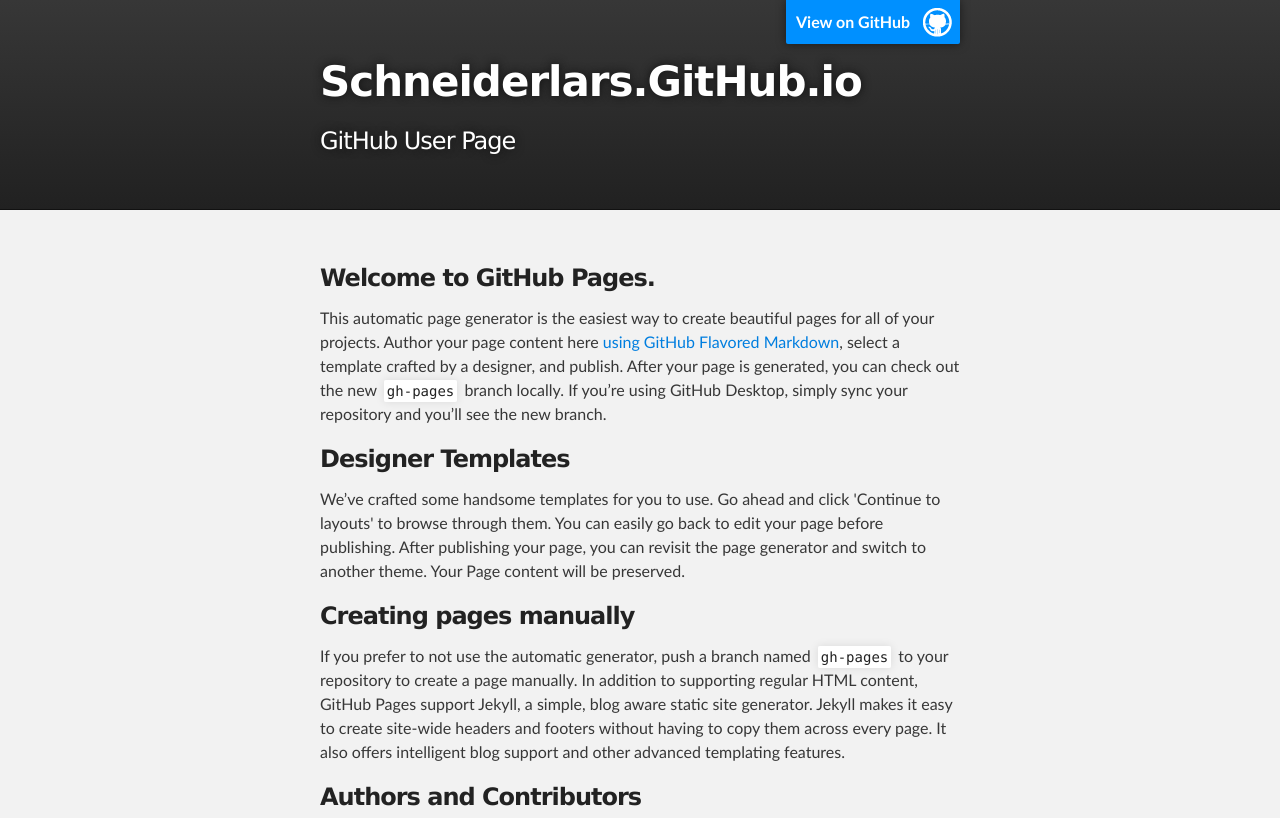
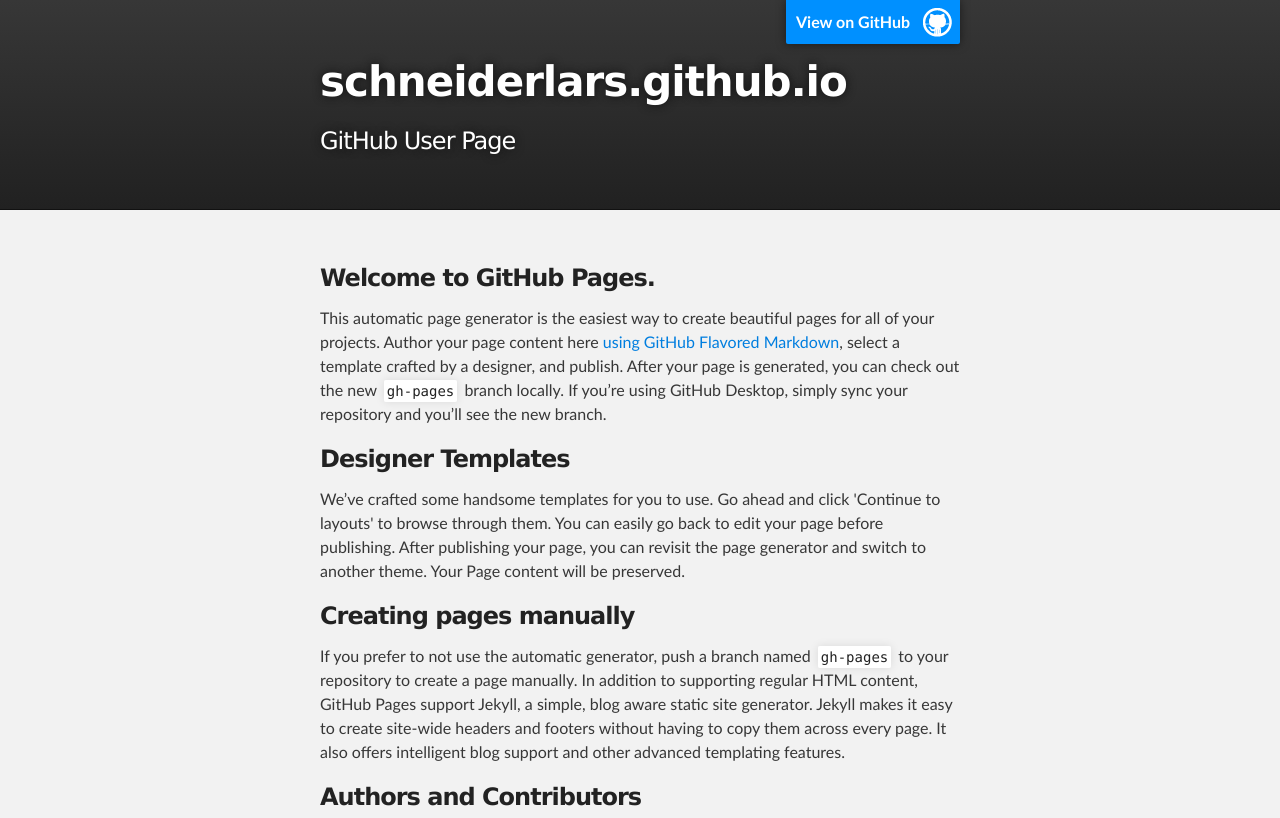
Before and after one commit to schneiderlars/schneiderlars.github.io, a plain HTML site: page index.html in a window 1280 px wide. Shown: the top 818 px of the page. Drawn offline with Linux system fonts and the light colour scheme.

Commit message:
Update index.html

```diff
--- a/index.html
+++ b/index.html
@@ -8,7 +8,7 @@
 
     <link rel="stylesheet" type="text/css" media="screen" href="stylesheets/stylesheet.css">
 
-    <title>Schneiderlars.GitHub.io</title>
+    <title>schneiderlars.github.io</title>
   </head>
 
   <body>
@@ -18,7 +18,7 @@
         <header class="inner">
           <a id="forkme_banner" href="https://github.com/schneiderlars">View on GitHub</a>
 
-          <h1 id="project_title">Schneiderlars.GitHub.io</h1>
+          <h1 id="project_title">schneiderlars.github.io</h1>
           <h2 id="project_tagline">GitHub User Page</h2>
 
         </header>
```
